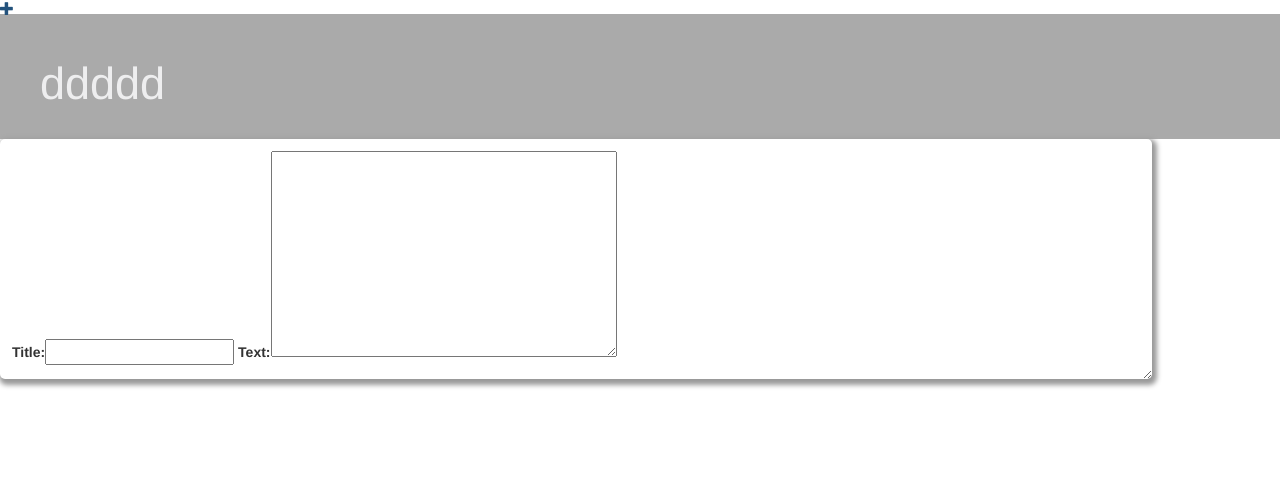
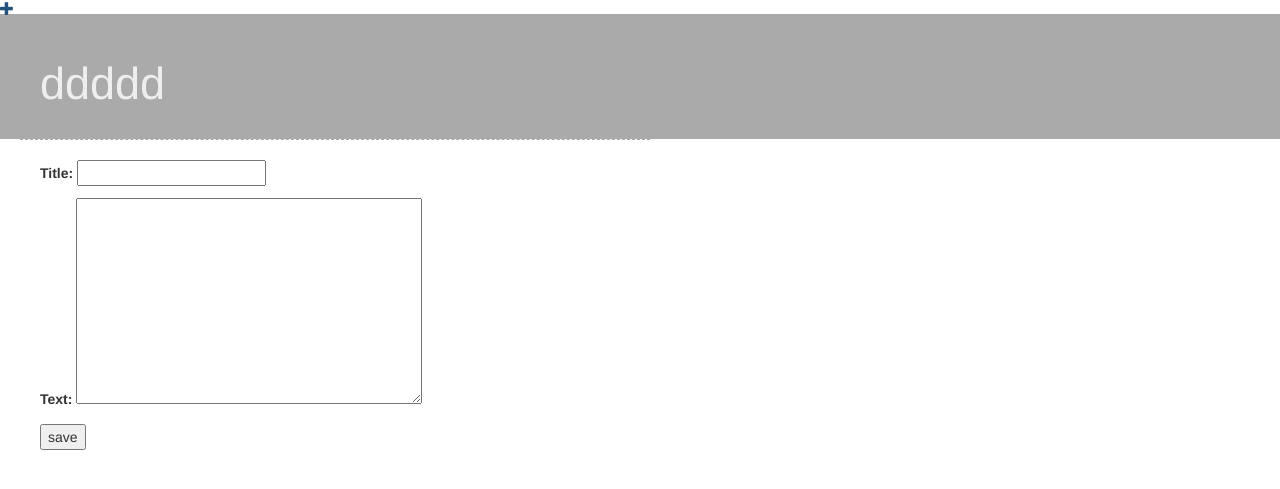
Before and after one commit to mantarfish/django_girl_exercise, a Django app: page /new/ in a window 1280 px wide. Shown: the top 489 px of the page. Run offline with Django 3.2, Linux system fonts and the light colour scheme; some libraries are stand-ins or nearby versions.

Commit message:
added new post page

```diff
--- a/tuts/blog/templates/blog/post_edit.html
+++ b/tuts/blog/templates/blog/post_edit.html
@@ -1,8 +1,13 @@
 {% extends 'blog/base.html' %}
 
 {% block content %}
-    <div class="content">{{form}}</div>
+    <div>
 
-
-
+    </div>
+    <div class="post">
+        <form method="POST">{% csrf_token %}
+            {{form.as_p}}
+            <button type="submit">save</butom>
+        </form>
+    </div>
 {% endblock %}
--- a/tuts/blog/views.py
+++ b/tuts/blog/views.py
@@ -1,7 +1,8 @@
-from django.shortcuts import render
+from django.shortcuts import render, redirect
 from .models import Post
 from django.utils import timezone
 from .forms import PostForm
+
 
 # Create your views here.
 def post_list(request):
@@ -16,5 +17,17 @@ def post_detail(request, pk):
 def post_new(request):
     #new = [{'title': 'new', 'published_date': 'a_date', 'text': 'a_text'}]
     #return render(request, 'blog/post_list.html', {'posts': new})
-    form = PostForm()
+    if request.method == 'POST':
+        form = PostForm(request.POST)
+
+        if form.is_valid():
+            post = form.save(commit=False)
+            post.author = request.user
+            post.published_date = timezone.now()
+            post.save()
+            #message = 'posted'
+            #return render(request, 'blog/post_edit.html', {'message': message})
+            return redirect('post_detail', pk=post.pk)
+    else:
+        form = PostForm()
     return render(request, 'blog/post_edit.html', {'form': form})
```
